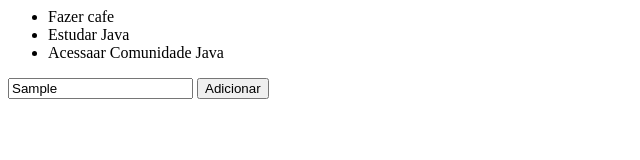
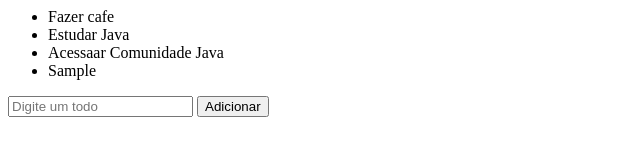
Before and after one commit to THRSth/appDeTodos, a plain HTML site: page index.html in a window 1280 px wide. Both pictures are taken after typing "Sample" into the empty fields and a click on the button "Adicionar". Shown: the whole page, without its empty margins (0-640 px from the left). Drawn offline with Linux system fonts and the light colour scheme.

Commit message:
Create function add todo

```diff
--- a/todos.js
+++ b/todos.js
@@ -1,6 +1,6 @@
 var listElemt = document.querySelector('#app ul');
 var inputElement = document.querySelector ('#app input');
-var buttonElement = document.querySelector ('#app butoon');
+var buttonElement = document.querySelector ('#app button');
 
 var todos = [
     'Fazer cafe',
@@ -9,6 +9,7 @@ var todos = [
 ];
 
 function renderTodos() {
+    listElemt.innerHTML = '';
     for(todo of todos) {
         var todoElement = document.createElement('li');
         var todoText = document.createTextNode(todo);
@@ -19,3 +20,13 @@ function renderTodos() {
 }
 
 renderTodos();
+
+function addTodo() {
+    var todoText = inputElement.value;
+
+    todos.push(todoText);
+    inputElement.value = '';
+    renderTodos();
+}
+
+buttonElement.onclick = addTodo;
```
Also changed, not shown: index.html (+0 -1 lines).
